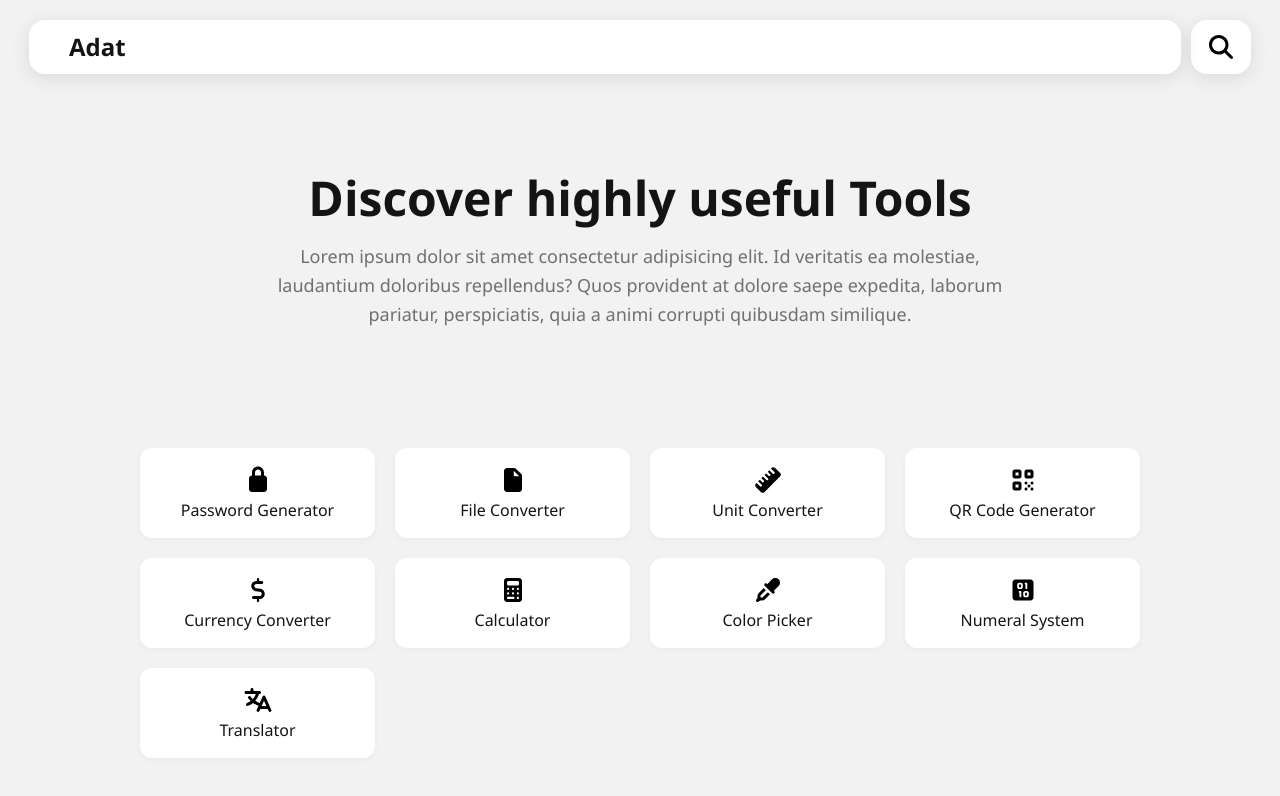
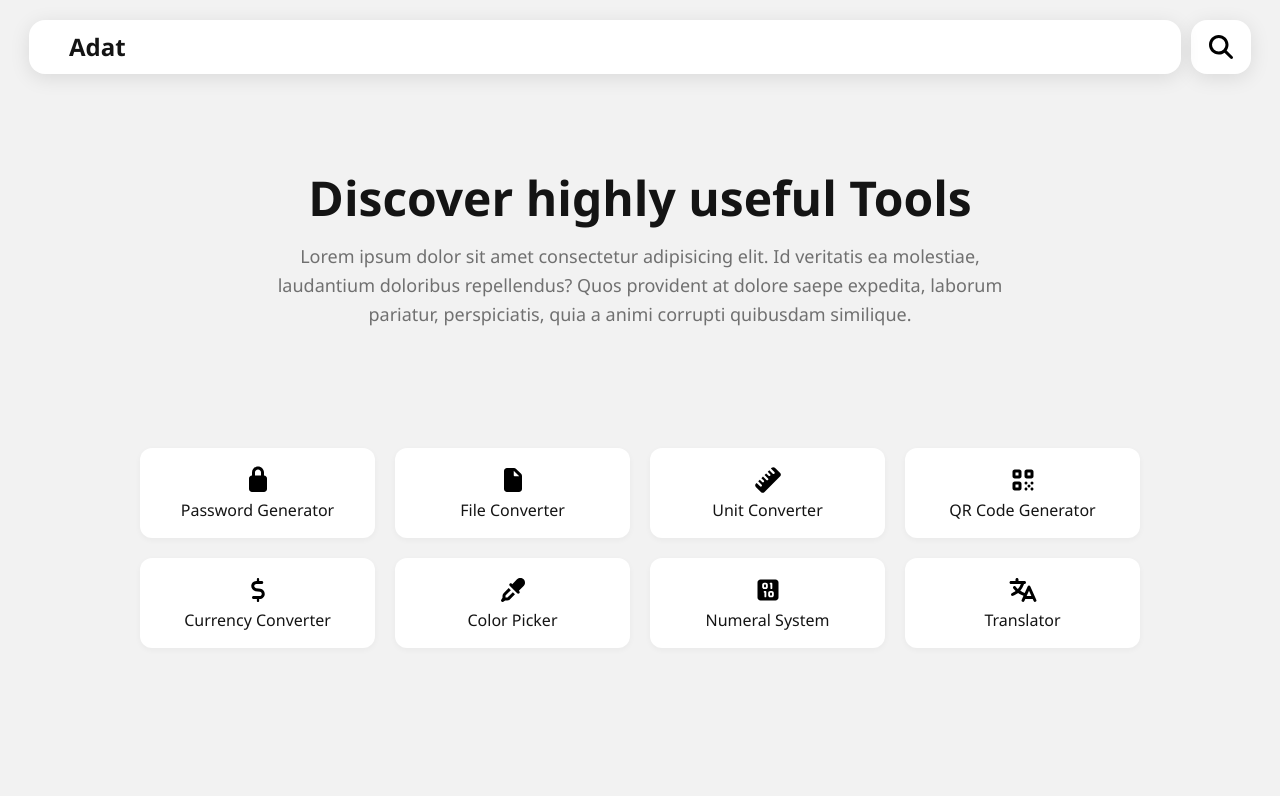
Before and after one commit to Sba3iDev/Adat, a React (Vite) app: page / in a window 1280 px wide. Shown: the top 796 px of the page. Built offline with nearby package versions, Linux system fonts and the light colour scheme.

Commit message:
Little edit

```diff
--- a/src/app.css
+++ b/src/app.css
@@ -239,7 +239,6 @@ body {
     cursor: pointer;
     transition: all 0.3s ease;
 }
-
 .generate-btn:hover {
     background-color: #464646;
 }
--- a/src/app.tsx
+++ b/src/app.tsx
@@ -5,7 +5,6 @@ import FileConverter from "./pages/fileConverter";
 import UnitConverter from "./pages/unitConverter";
 import QrCode from "./pages/qrCode";
 import CurrencyConverter from "./pages/currency";
-import Calculator from "./pages/calculator";
 import ColorPicker from "./pages/color";
 import Numeral from "./pages/numearl";
 
@@ -18,7 +17,6 @@ function App() {
             <Route path="/unit-converter" element={<UnitConverter />} />
             <Route path="/qr-code" element={<QrCode />} />
             <Route path="/currency-converter" element={<CurrencyConverter />} />
-            <Route path="/calculator" element={<Calculator />} />
             <Route path="/color-picker" element={<ColorPicker />} />
             <Route path="/numeral-system" element={<Numeral />} />
         </Routes>
--- a/src/pages/calculator.tsx
+++ /dev/null
@@ -1,24 +0,0 @@
-import { FontAwesomeIcon } from "@fortawesome/react-fontawesome";
-import { faAngleLeft, faSearch } from "@fortawesome/free-solid-svg-icons";
-import { Link } from "react-router-dom";
-import "../app.css";
-
-function Calculator() {
-    return (
-        <>
-            <div className="header">
-                <div className="nav">
-                    <Link className="back-arrow" key={"/"} to={"/"}>
-                        <FontAwesomeIcon icon={faAngleLeft} />
-                    </Link>
-                    <span className="tool-title">Calculator</span>
-                </div>
-                <div className="search">
-                    <FontAwesomeIcon icon={faSearch} />
-                </div>
-            </div>
-        </>
-    );
-}
-
-export default Calculator;
--- a/src/pages/home.tsx
+++ b/src/pages/home.tsx
@@ -6,7 +6,6 @@ import {
     faQrcode,
     faDollarSign,
     faEyeDropper,
-    faCalculator,
     faSquareBinary,
     faSearch,
     faLanguage,
@@ -42,11 +41,6 @@ const tools = [
         icon: faDollarSign,
     },
     {
-        path: "/calculator",
-        name: "Calculator",
-        icon: faCalculator,
-    },
-    {
         path: "/color-picker",
         name: "Color Picker",
         icon: faEyeDropper,
@@ -68,7 +62,7 @@ function Home() {
         <>
             <div className="header">
                 <div className="nav">
-                    <Link className="title" key={"/"} to={"/"}>
+                    <Link className="title" to="/">
                         Adat
                     </Link>
                 </div>
```
